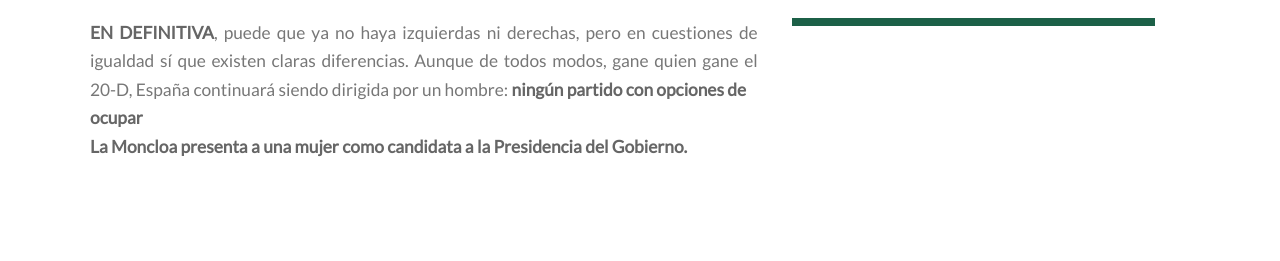
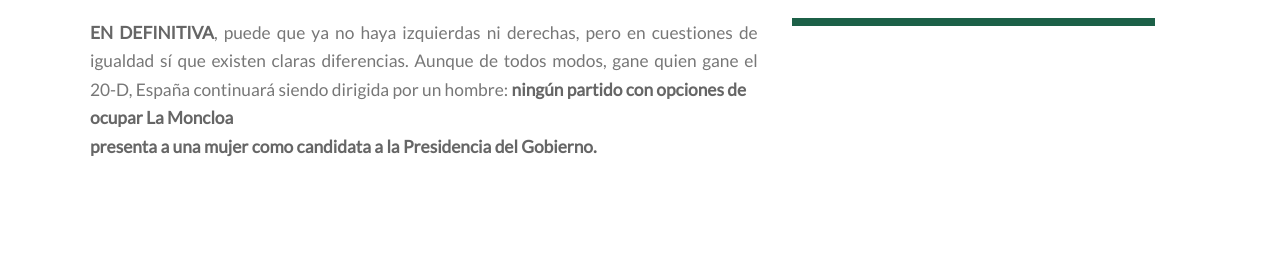
Before and after one commit to medialab-prado/3tpd-mapa-poder-femenino, a Jekyll site: the page built from politica/partidos.html, in a window 1280 px wide, cut to the strip 1605-1866 px from the top of the page. Built offline with Jekyll 4.4.1, drawn with Linux system fonts in a browser that asks for light colours; some of the changed lines change nothing that is shown.

Commit message:
otra prueba

```diff
--- a/politica/partidos.html
+++ b/politica/partidos.html
@@ -107,7 +107,7 @@ section: politica
 			cuestiones de igualdad sí que existen claras diferencias. Aunque de
 			todos modos, gane quien gane el 20-D, España continuará siendo
 			dirigida por un hombre: <strong>ningún partido con opciones
-				de <br>ocupar</br> La Moncloa presenta a una mujer como candidata a la
+				de <br>ocupar La Moncloa </br>presenta a una mujer como candidata a la
 				Presidencia del Gobierno.</strong>
 		</p>
 	</section>
```
